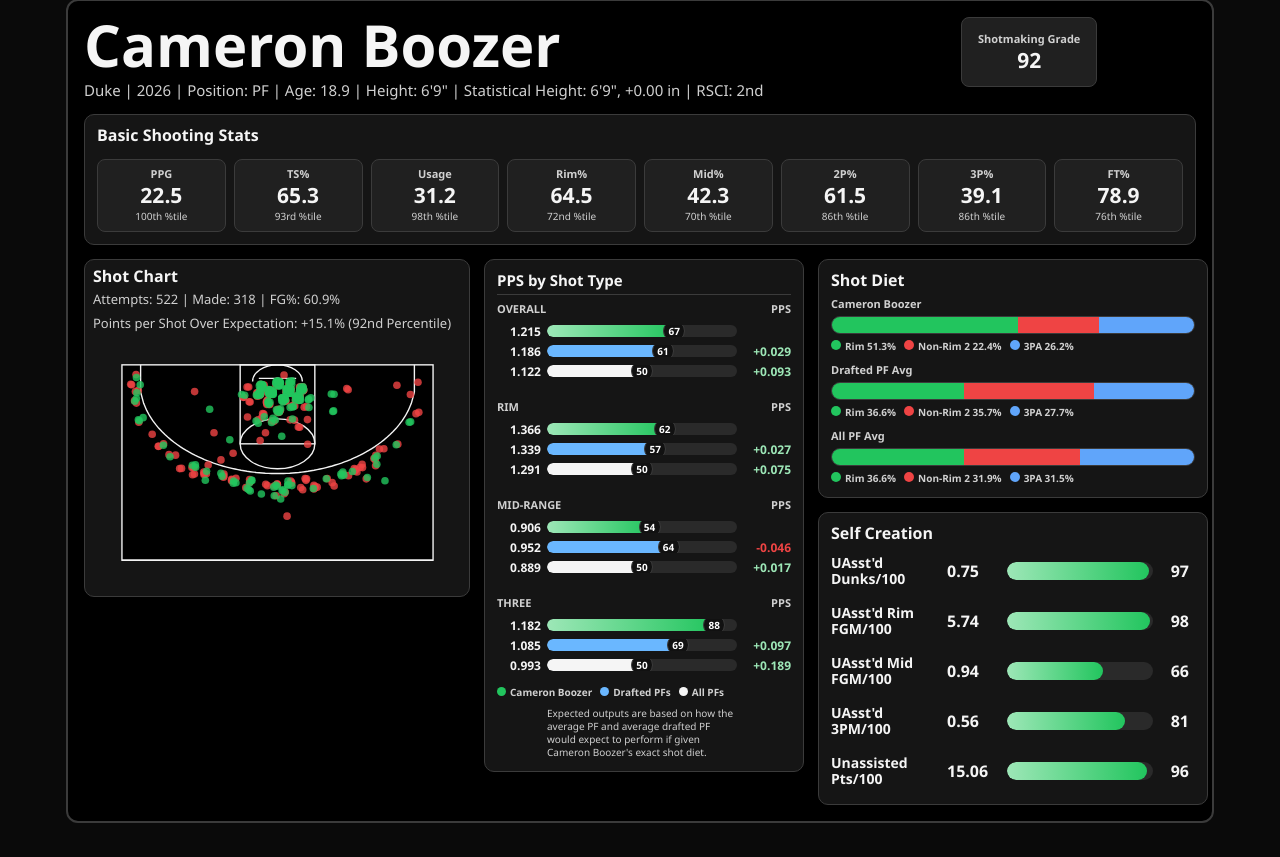
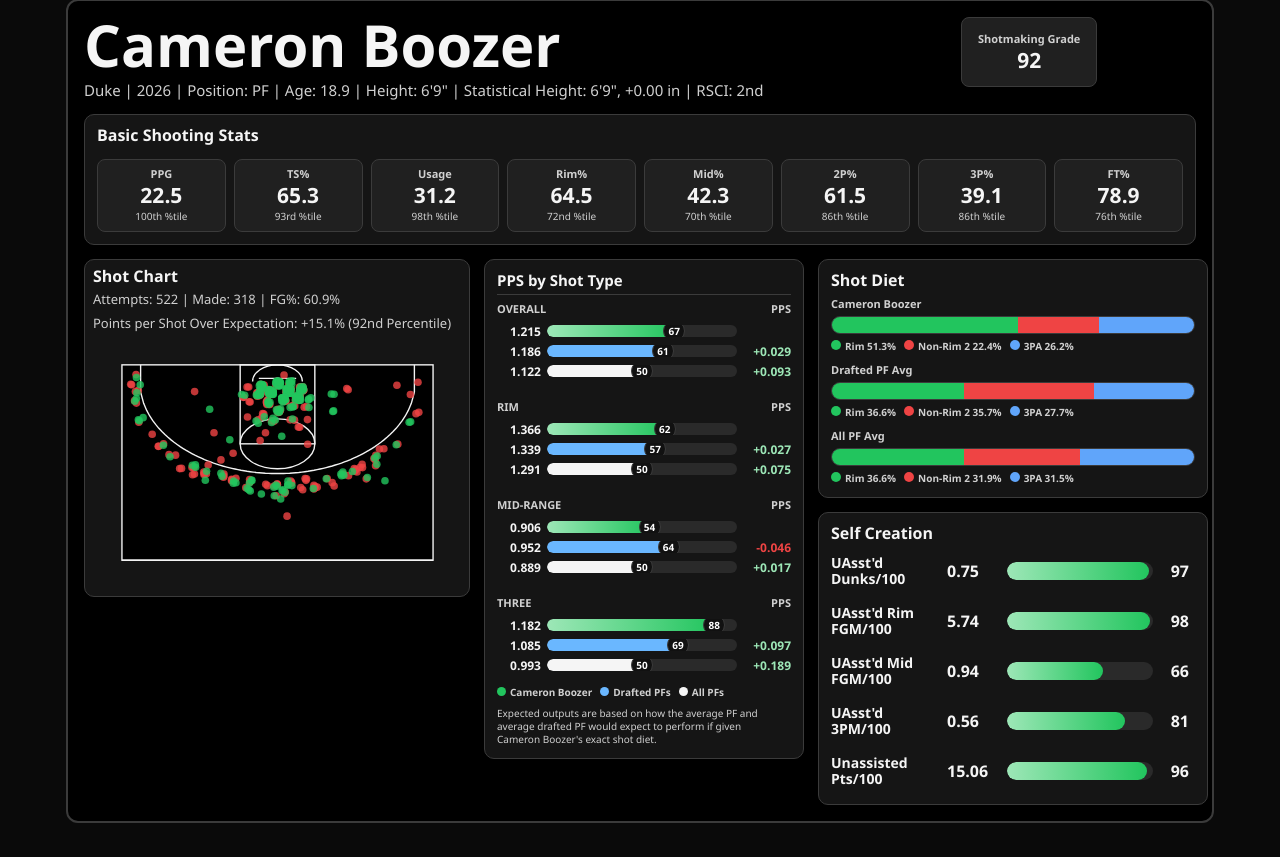
Before and after one commit to dbcjason/NCAACards, a Python web app: template player_cards_pipeline/templates/shotmaking_profile_template.html in a window 1280 px wide. Shown: the part 35-892 px from the top of the page. Run offline with Jinja, Linux system fonts and the light colour scheme; the template is opened without the code that fills it, so the values that code supplies are empty.

Commit message:
Set PPS note width to OVERALL..PPS row span

```diff
--- a/player_cards_pipeline/templates/shotmaking_profile_template.html
+++ b/player_cards_pipeline/templates/shotmaking_profile_template.html
@@ -272,9 +272,9 @@
       color: var(--muted);
       font-size: 10px;
       line-height: 1.3;
-      width: 190px;
-      max-width: 190px;
-      margin-left: 50px;
+      width: 282px;
+      max-width: 282px;
+      margin-left: 0;
       white-space: normal;
       overflow-wrap: anywhere;
     }
```
